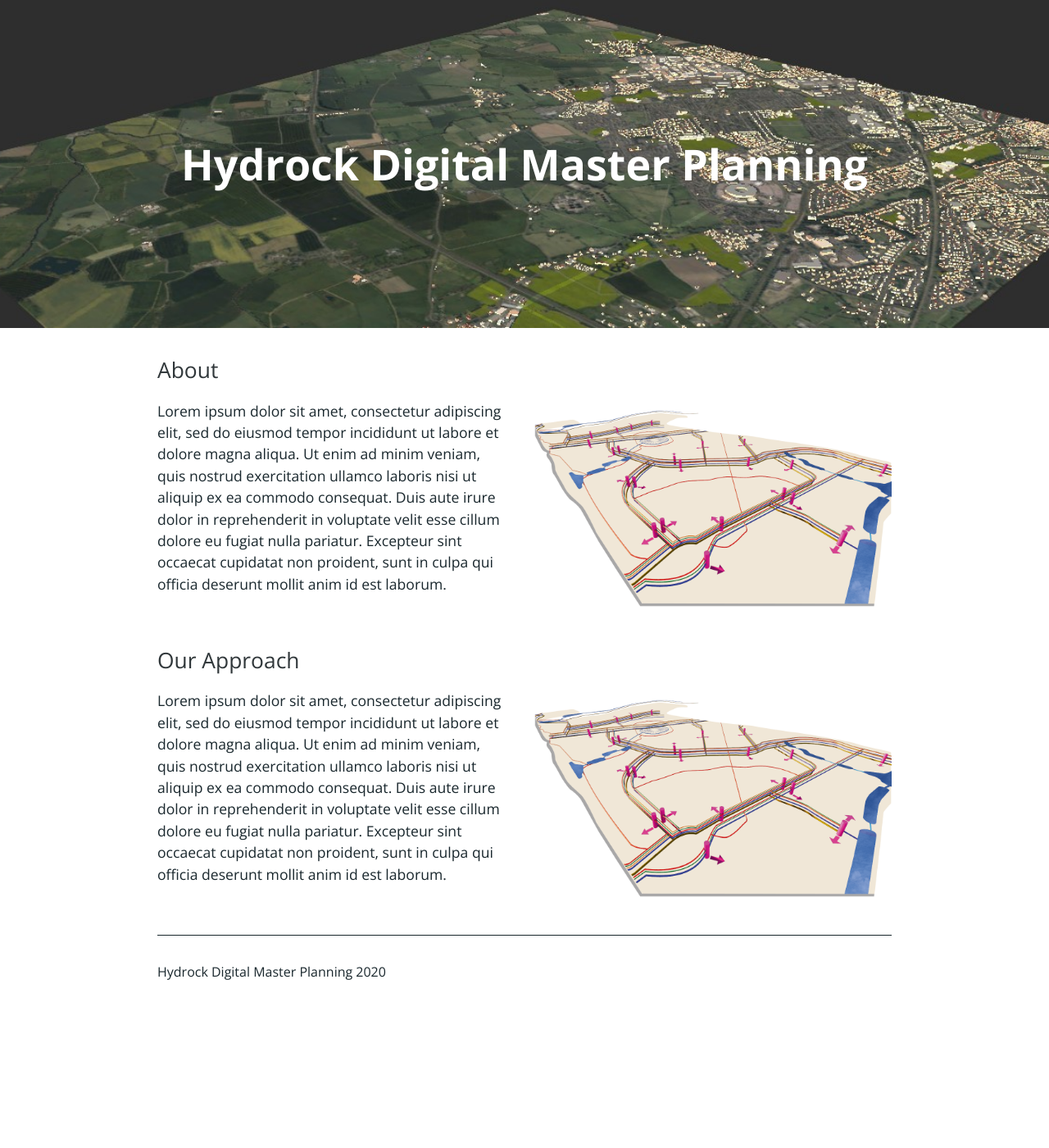
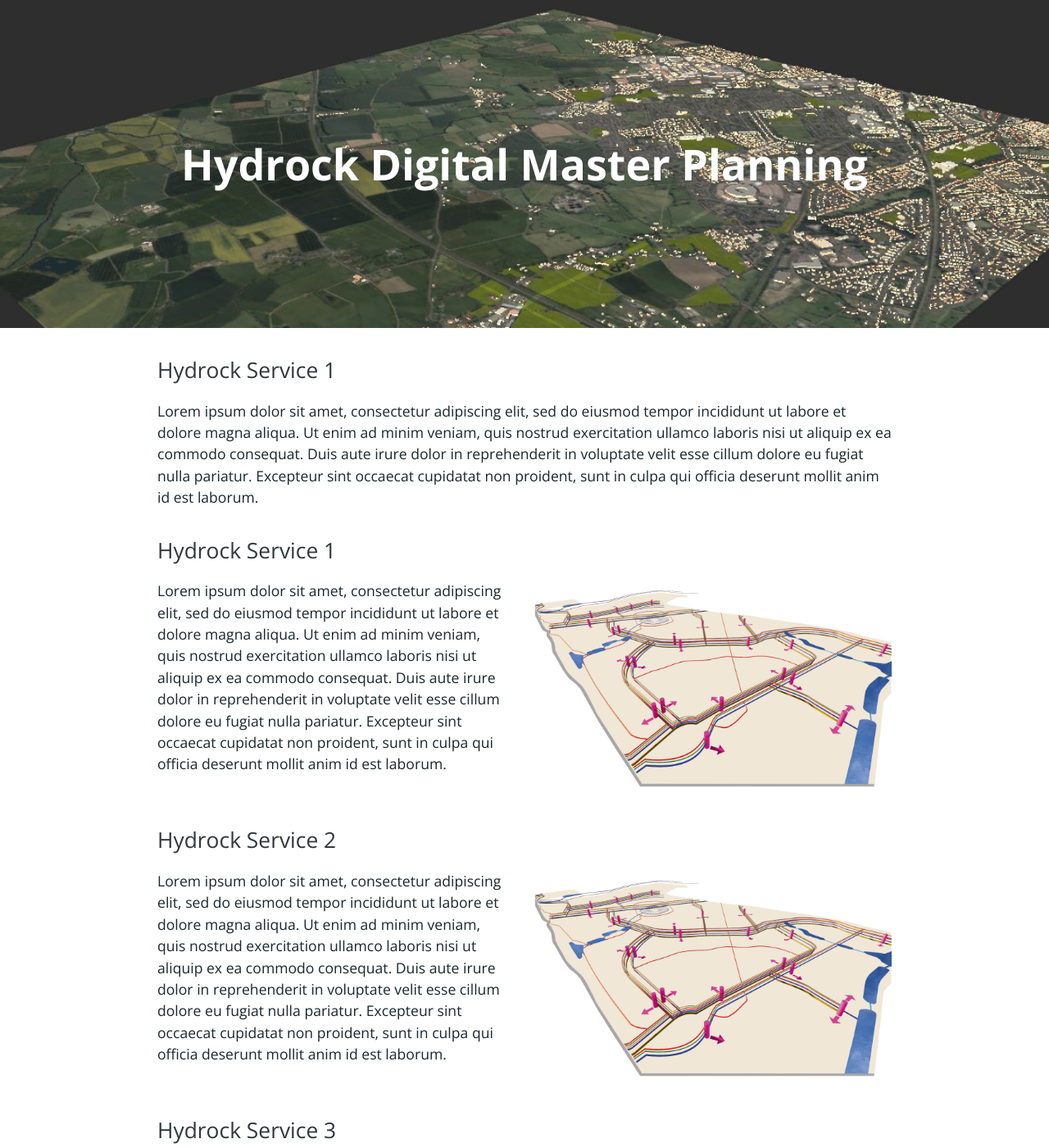
Before and after one commit to HydrockEngineering/DigitalMasterPlanning, a Jekyll site: the page built from index.md, in a window 1280 px wide and 1400 px high. Shown: the whole window at 82% size. Built offline with Jekyll 4.4.1, drawn with Linux system fonts in a browser that asks for light colours; our own code applies the rules of GitHub Pages for plain Markdown files; the repository's description, which GitHub fills in, is left out; some of the changed text lies outside the part shown.

Commit message:
Update default.html

```diff
--- a/_layouts/default.html
+++ b/_layouts/default.html
@@ -33,24 +33,54 @@
 
       <!-- h1 id="Hydrock--Digital---MasterPlanning">Hydrock Digital Master Planning</h1-->
 
-      <!-- About -->
+      <!-- About-->
 
-      <h2>About</h2>
+      <h2>Hydrock Service 1</h2>
+      <div class="sub-wrap">
+        <div class="full-width">
+          <p>Lorem ipsum dolor sit amet, consectetur adipiscing elit, sed do eiusmod tempor incididunt ut labore et dolore magna aliqua. Ut enim ad minim veniam, quis nostrud exercitation ullamco laboris nisi ut aliquip ex ea commodo consequat. Duis aute irure dolor in reprehenderit in voluptate velit esse cillum dolore eu fugiat nulla pariatur. Excepteur sint occaecat cupidatat non proident, sunt in culpa qui officia deserunt mollit anim id est laborum.</p>
+        </div
+      </div>
+
+
+      <!-- Service 1 -->
+
+      <h2>Hydrock Service 1</h2>
       <div class="sub-wrap">
         <div class="position-left">
           <p>Lorem ipsum dolor sit amet, consectetur adipiscing elit, sed do eiusmod tempor incididunt ut labore et dolore magna aliqua. Ut enim ad minim veniam, quis nostrud exercitation ullamco laboris nisi ut aliquip ex ea commodo consequat. Duis aute irure dolor in reprehenderit in voluptate velit esse cillum dolore eu fugiat nulla pariatur. Excepteur sint occaecat cupidatat non proident, sunt in culpa qui officia deserunt mollit anim id est laborum.</p>
         </div>
-        <div id="photo" class="position-right"><img src="assets/images/placeholderlayer.png" alt="About"></div>
+        <div id="photo" class="position-right"><img src="assets/images/placeholderlayer.png" alt=""></div>
       </div>
 
-      <!-- Our Approach -->
+      <!-- Service 2 -->
 
-       <h2>Our Approach</h2>
+       <h2>Hydrock Service 2</h2>
        <div class="sub-wrap">
         <div class="position-left">
           <p>Lorem ipsum dolor sit amet, consectetur adipiscing elit, sed do eiusmod tempor incididunt ut labore et dolore magna aliqua. Ut enim ad minim veniam, quis nostrud exercitation ullamco laboris nisi ut aliquip ex ea commodo consequat. Duis aute irure dolor in reprehenderit in voluptate velit esse cillum dolore eu fugiat nulla pariatur. Excepteur sint occaecat cupidatat non proident, sunt in culpa qui officia deserunt mollit anim id est laborum.</p>
         </div>
-        <div id="photo" class="position-right"><img src="assets/images/placeholderlayer.png" alt="Our Approach"></div>
+        <div id="photo" class="position-right"><img src="assets/images/placeholderlayer.png" alt=""></div>
+      </div>
+
+       <!-- Service 3 -->
+
+       <h2>Hydrock Service 3</h2>
+       <div class="sub-wrap">
+        <div class="position-left">
+          <p>Lorem ipsum dolor sit amet, consectetur adipiscing elit, sed do eiusmod tempor incididunt ut labore et dolore magna aliqua. Ut enim ad minim veniam, quis nostrud exercitation ullamco laboris nisi ut aliquip ex ea commodo consequat. Duis aute irure dolor in reprehenderit in voluptate velit esse cillum dolore eu fugiat nulla pariatur. Excepteur sint occaecat cupidatat non proident, sunt in culpa qui officia deserunt mollit anim id est laborum.</p>
+        </div>
+        <div id="photo" class="position-right"><img src="assets/images/placeholderlayer.png" alt=""></div>
+      </div>
+
+      <!-- Service 4 -->
+
+       <h2>Hydrock Service 4</h2>
+       <div class="sub-wrap">
+        <div class="position-left">
+          <p>Lorem ipsum dolor sit amet, consectetur adipiscing elit, sed do eiusmod tempor incididunt ut labore et dolore magna aliqua. Ut enim ad minim veniam, quis nostrud exercitation ullamco laboris nisi ut aliquip ex ea commodo consequat. Duis aute irure dolor in reprehenderit in voluptate velit esse cillum dolore eu fugiat nulla pariatur. Excepteur sint occaecat cupidatat non proident, sunt in culpa qui officia deserunt mollit anim id est laborum.</p>
+        </div>
+        <div id="photo" class="position-right"><img src="assets/images/placeholderlayer.png" alt=""></div>
       </div>
 
        <footer class="site-footer">
```
